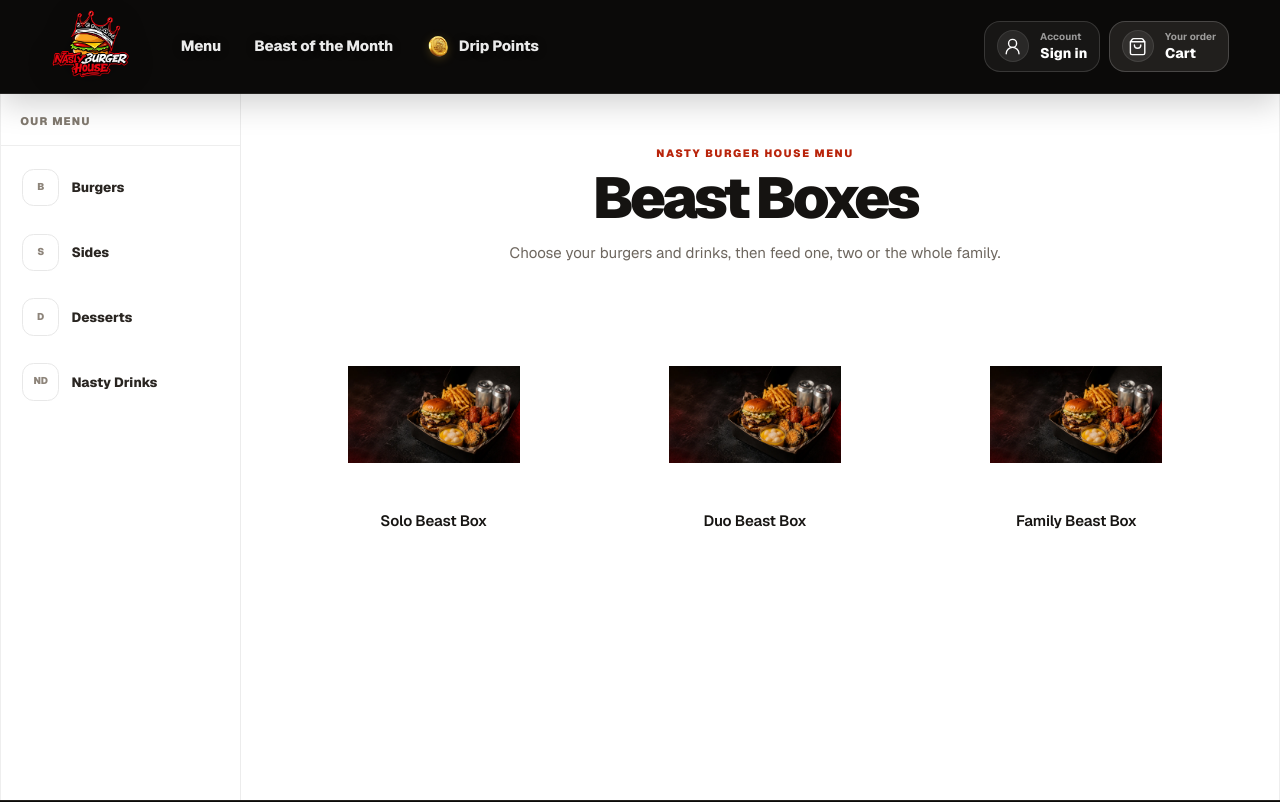
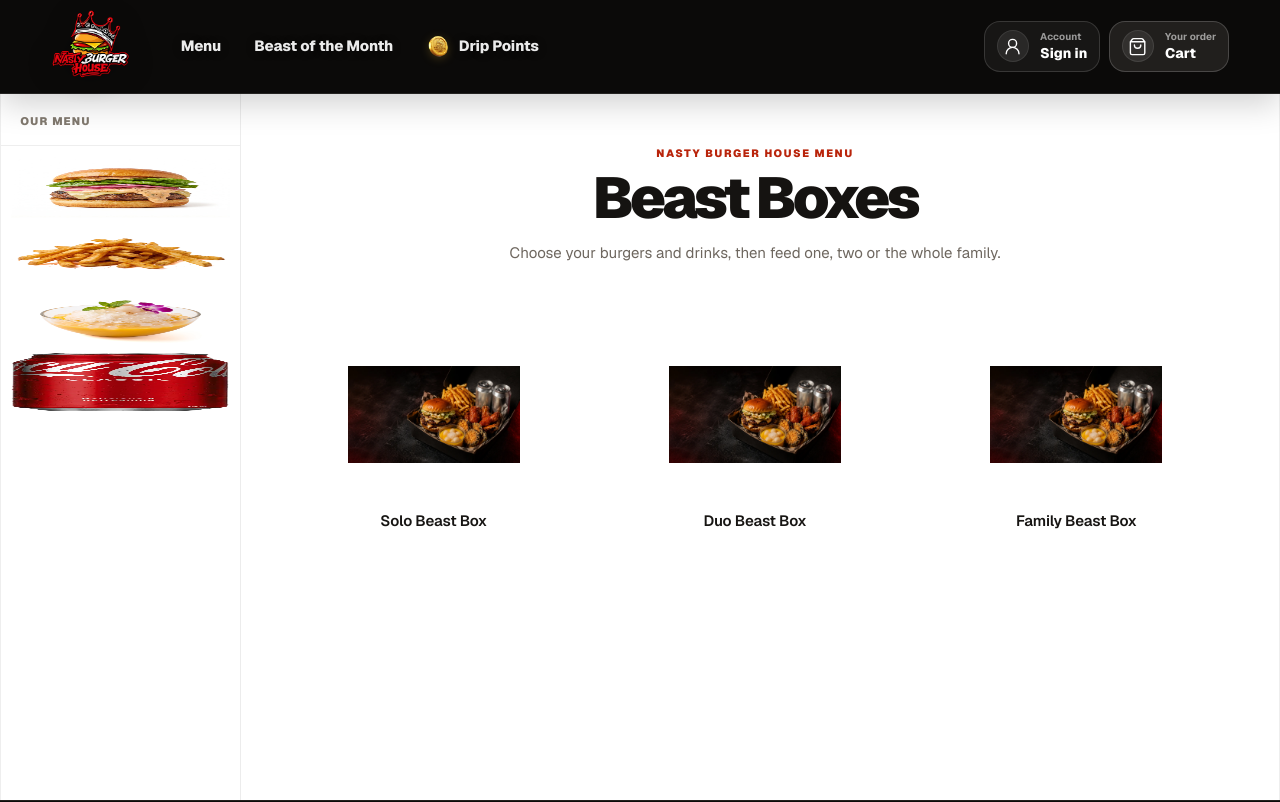
Before and after one commit to furbagurung/nasty-burger-house, a Next.js app: page /menu/beast-boxes in a window 1280 px wide. Shown: the top 802 px of the page. Built offline with nearby package versions, Linux system fonts and the light colour scheme.

Commit message:
Show category images in menu sidebar

```diff
--- a/app/components/menu-category-page.tsx
+++ b/app/components/menu-category-page.tsx
@@ -54,7 +54,13 @@ export default function MenuCategoryPage({
                 aria-current={menuCategory.id === category.id ? "page" : undefined}
               >
                 <span className="catalogue-category-mark" aria-hidden="true">
-                  {menuCategory.shortLabel}
+                  <Image
+                    className="catalogue-category-image"
+                    src={menuCategory.image}
+                    alt=""
+                    fill
+                    sizes="56px"
+                  />
                 </span>
                 <span>{menuCategory.label}</span>
               </Link>
```
